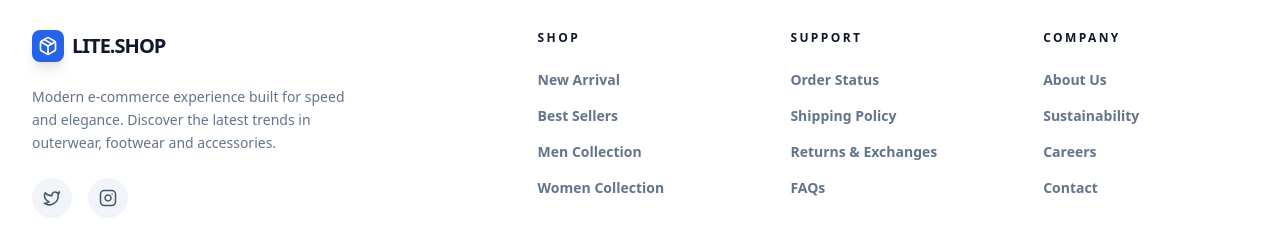
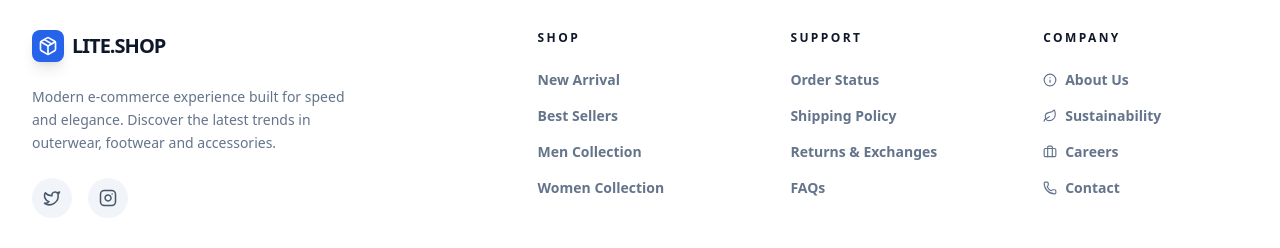
Before and after one commit to SangeethaNachimuthu/react_workshop_interactive-store, a React (Vite) app: page / in a window 1280 px wide. Shown: the part 1611-1859 px from the top of the page. Built offline with nearby package versions, Linux system fonts and the light colour scheme.

Commit message:
Added icons from lucide-react

```diff
--- a/src/components/Footer.tsx
+++ b/src/components/Footer.tsx
@@ -1,9 +1,11 @@
 import FooterLinksColumn from "./FooterLinksColumn.tsx";
-import {Package} from "lucide-react";
+import {Briefcase, Info, Leaf, Package, Phone} from "lucide-react";
+import type {LucideIcon} from "lucide-react";
 
 type Link = {
     label: string;
     href: string;
+    icon?: LucideIcon;
 };
 const shopLinks: Link[] = [
     {label: "New Arrival", href: "#"},
@@ -18,10 +20,10 @@ const supportLinks: Link[] = [
     {label: "FAQs", href: "#"},
 ];
 const companyLinks: Link[] = [
-    {label: "About Us", href: "#"},
-    {label: "Sustainability", href: "#"},
-    {label: "Careers", href: "#"},
-    {label: "Contact", href: "#"},
+    {label: "About Us", href: "#", icon: Info},
+    {label: "Sustainability", href: "#", icon: Leaf},
+    {label: "Careers", href: "#", icon: Briefcase},
+    {label: "Contact", href: "#", icon: Phone},
 ];
 
 const Footer = () => {
--- a/src/components/FooterLinksColumn.tsx
+++ b/src/components/FooterLinksColumn.tsx
@@ -1,6 +1,9 @@
+import type {LucideIcon} from "lucide-react";
+
 type Link = {
     label: string;
     href: string;
+    icon?: LucideIcon;
 }
 type LinkProps = {
     links: Link[];
@@ -14,15 +17,19 @@ const FooterLinksColumn = ({links, title}: LinkProps) => {
                 {title}
             </h4>
             <ul className="space-y-4 text-sm font-bold text-slate-500">
-                {links.map((link) => (
+                {links.map( (link) => {
+                    const Icon = link.icon;
+                    return (
                         <li>
                             <a href={link.href}
-                           className="transition-colors hover:text-blue-600"
+                               className="flex items-center transition-colors hover:text-blue-600"
                             >
+                                {Icon && <Icon size={14} className="mr-2" />}
                                 {link.label}
                             </a>
                         </li>
-                ))}
+                    )
+                } ) }
             </ul>
         </div>
     );
--- a/src/components/ProductSection.tsx
+++ b/src/components/ProductSection.tsx
@@ -6,8 +6,8 @@ const ProductSection = () => {
     return (
         <section className="lg:col-span-9">
             <div className="border border-slate-200 rounded-[1.25rem] bg-slate-50/50
-                            backdrop-blur-sm shadow-sm transition-all duration-300
-                            hover:shadow-xl hover:border-blue-400 p-5"
+                    backdrop-blur-sm shadow-sm transition-all duration-300
+                    hover:shadow-xl hover:border-blue-400 p-5"
             >
                 <ProductHeader />
                 <div className="mt-5 h-px bg-slate-100"></div>
```
Lines whose indentation alone changed are shown as unchanged.
